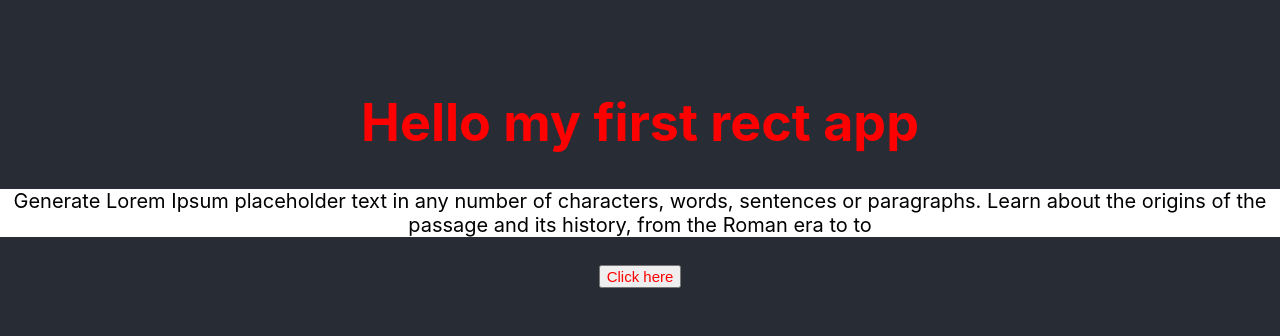
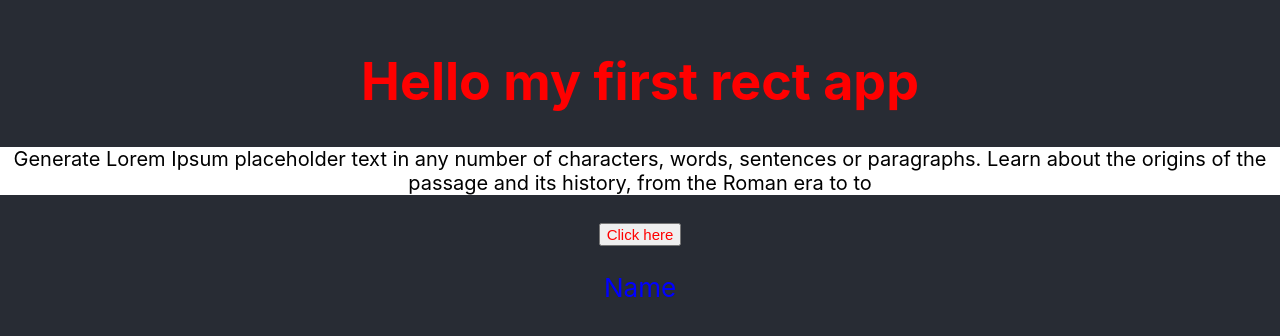
Before and after one commit to rawanIbrahim-59/react, a React (Create React App) app: page / in a window 1280 px wide. Shown: the part 228-564 px from the top of the page. Built offline with nearby package versions, Linux system fonts and the light colour scheme.

Commit message:
use condition with classes

```diff
--- a/src/MyFirstComponenet.js
+++ b/src/MyFirstComponenet.js
@@ -5,11 +5,15 @@ export default function MyFirstComponent(){
         color:"red",
         fontSize:"15px",
     }
+    const person ={
+        name :"Ali",
+    }
     return(
         <div>
             <h1 className={"changeColor"}>Hello my first rect app</h1>
             <p style={{fontSize:"20px", backgroundColor:"white", color:"black"}}>Generate Lorem Ipsum placeholder text in any number of characters, words, sentences or paragraphs. Learn about the origins of the passage and its history, from the Roman era to to</p>
             <button style={button}>Click here</button>
+            <p className={person.name=="Ali" ? "colorAli" : "colorName"}>Name</p>
         </div>
     );
 }
--- a/src/MyFirstComponent.css
+++ b/src/MyFirstComponent.css
@@ -1,3 +1,9 @@
 .changeColor{
     color: red;
 }
+.colorAli{
+    color: blue;
+}
+.colorName{
+    color: red;
+}
```
